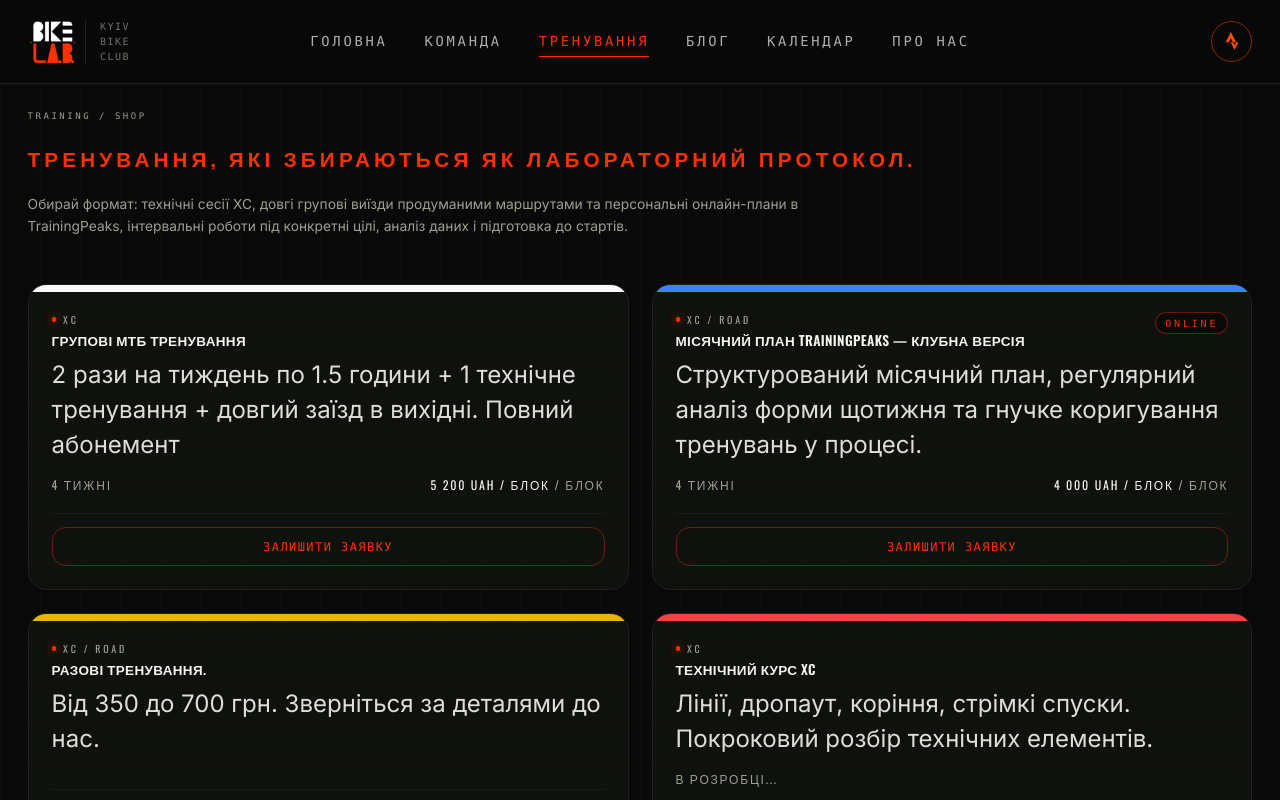
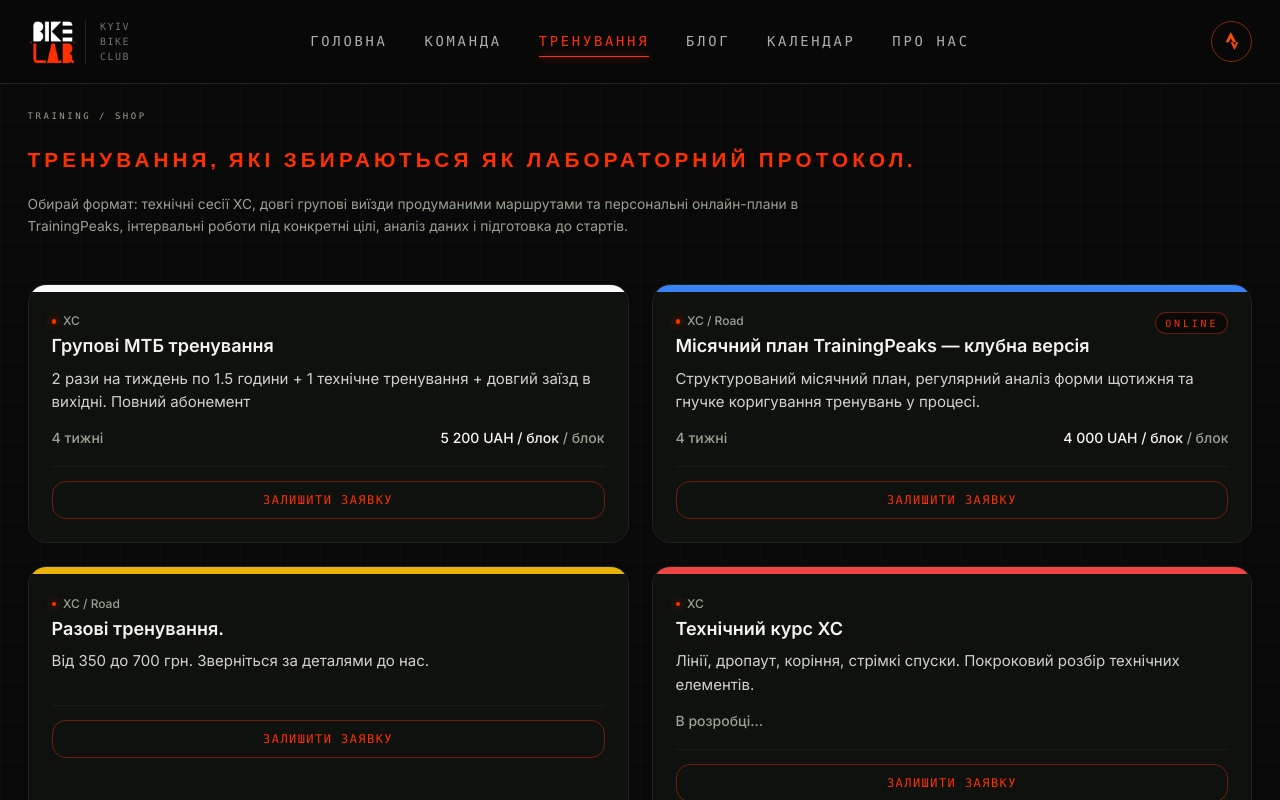
Before and after one commit to VasileAdicto/bikelab-site, a Next.js app: page /training in a window 1280 px wide. Shown: the top 800 px of the page. Built offline with nearby package versions, Linux system fonts and the light colour scheme.

Commit message:
Refactor TrainingCard component to improve font sizes and styling for better readability and consistency across text elements.

```diff
--- a/src/components/training-card.tsx
+++ b/src/components/training-card.tsx
@@ -63,15 +63,15 @@ export function TrainingCard({
         <div className="flex items-start justify-between gap-3">
           <div className="space-y-1">
             <div
-              className="flex items-center gap-1.5 card-meta text-muted text-[14px]"
-              style={{ fontFamily: "var(--font-heading), var(--font-sans), sans-serif" }}
+              className="flex items-center gap-1.5 text-muted text-[12px] font-medium tracking-normal"
+              style={{ fontFamily: "var(--font-sans), ui-sans-serif, system-ui, sans-serif" }}
             >
               <span className="inline-flex h-1 w-1 rounded-full bg-accent shadow-[0_0_8px_var(--accent)]" />
               {level === "All" ? "XC / Road" : level}
             </div>
             <h3
-              className="card-title text-[22px] leading-tight"
-              style={{ fontFamily: "var(--font-heading), var(--font-sans), sans-serif" }}
+              className="text-foreground text-[17px] md:text-[18px] font-semibold leading-tight tracking-normal"
+              style={{ fontFamily: "var(--font-sans), ui-sans-serif, system-ui, sans-serif" }}
             >
               {title}
             </h3>
@@ -84,15 +84,15 @@ export function TrainingCard({
         </div>
 
         <p
-          className="mt-2 text-foreground/90 text-[22px] md:text-[24px] leading-[1.45] tracking-normal"
+          className="mt-2 text-foreground/85 text-[14px] md:text-[15px] leading-[1.55] tracking-normal"
           style={{ fontFamily: "var(--font-sans), ui-sans-serif, system-ui, sans-serif" }}
         >
           {description}
         </p>
 
         <div
-          className="mt-3 flex items-center justify-between card-price text-muted text-[17px]"
-          style={{ fontFamily: "var(--font-heading), var(--font-sans), sans-serif" }}
+          className="mt-3 flex items-center justify-between text-muted text-[13px] md:text-[14px] font-medium"
+          style={{ fontFamily: "var(--font-sans), ui-sans-serif, system-ui, sans-serif" }}
         >
           <span>{duration || ""}</span>
           {price && (
```
